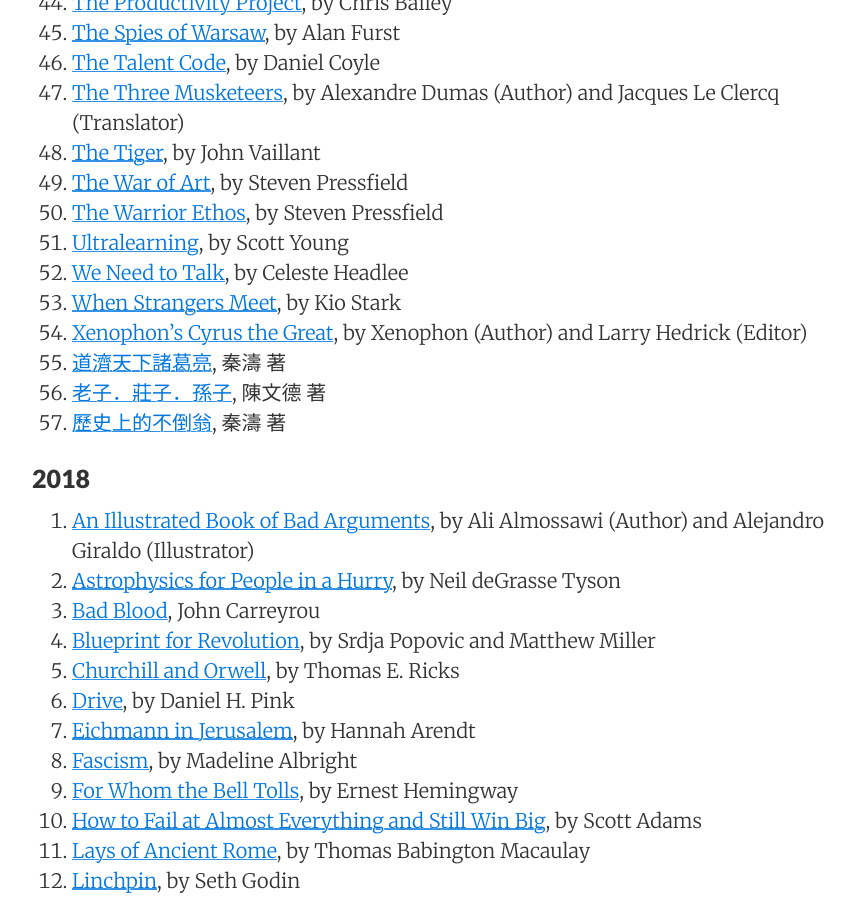
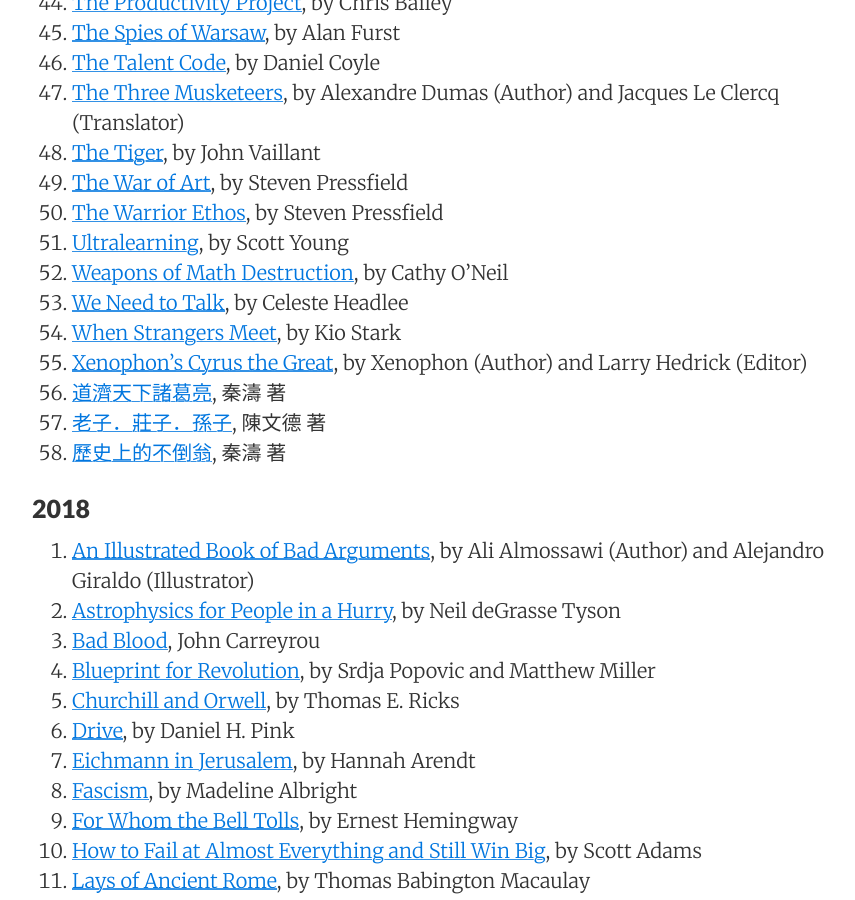
Before and after one commit to sewardlee337/sewardlee337.github.io, a Jekyll site: the page built from readinglist.md, in a window 1280 px wide and 900 px high, scrolled down 1850 px. Shown: the whole window, without its empty margins (188-1043 px from the left). Built offline with Jekyll 4.4.1, drawn with Linux system fonts in a browser that asks for light colours; nearby versions of some CDN libraries.

Commit message:
Update reading list

```diff
--- a/readinglist.md
+++ b/readinglist.md
@@ -69,6 +69,7 @@ _"My alma mater was books, a good library... I could spend the rest of my life r
 1. [The War of Art](https://amzn.to/2XX5xO4), by Steven Pressfield
 1. [The Warrior Ethos](https://amzn.to/2ZnAmJs), by Steven Pressfield
 1. [Ultralearning](https://amzn.to/2YRPOjG), by Scott Young
+1. [Weapons of Math Destruction](https://amzn.to/33Q387F), by Cathy O'Neil
 1. [We Need to Talk](https://amzn.to/2Igqahi), by Celeste Headlee
 1. [When Strangers Meet](https://amzn.to/3201jUW), by Kio Stark
 1. [Xenophon's Cyrus the Great](https://amzn.to/2WnbrmF), by Xenophon (Author) and Larry Hedrick (Editor)
```
